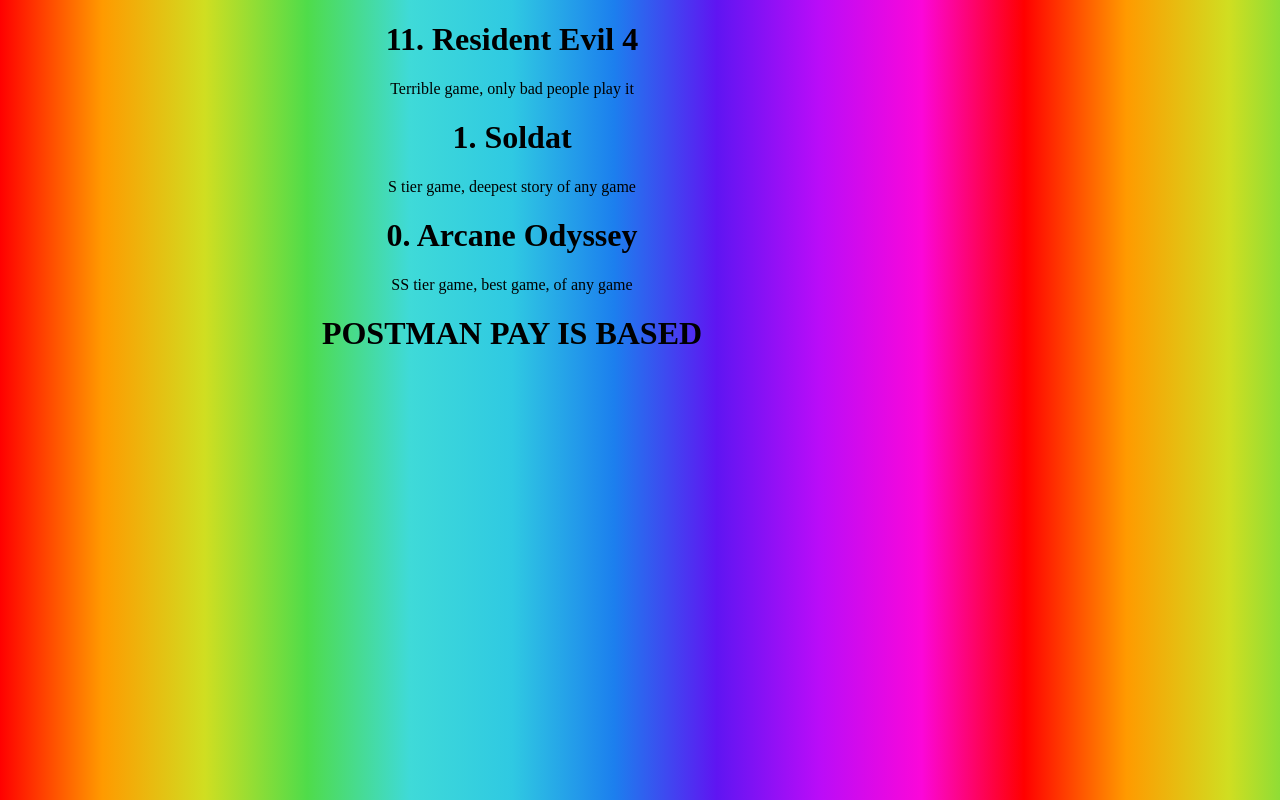
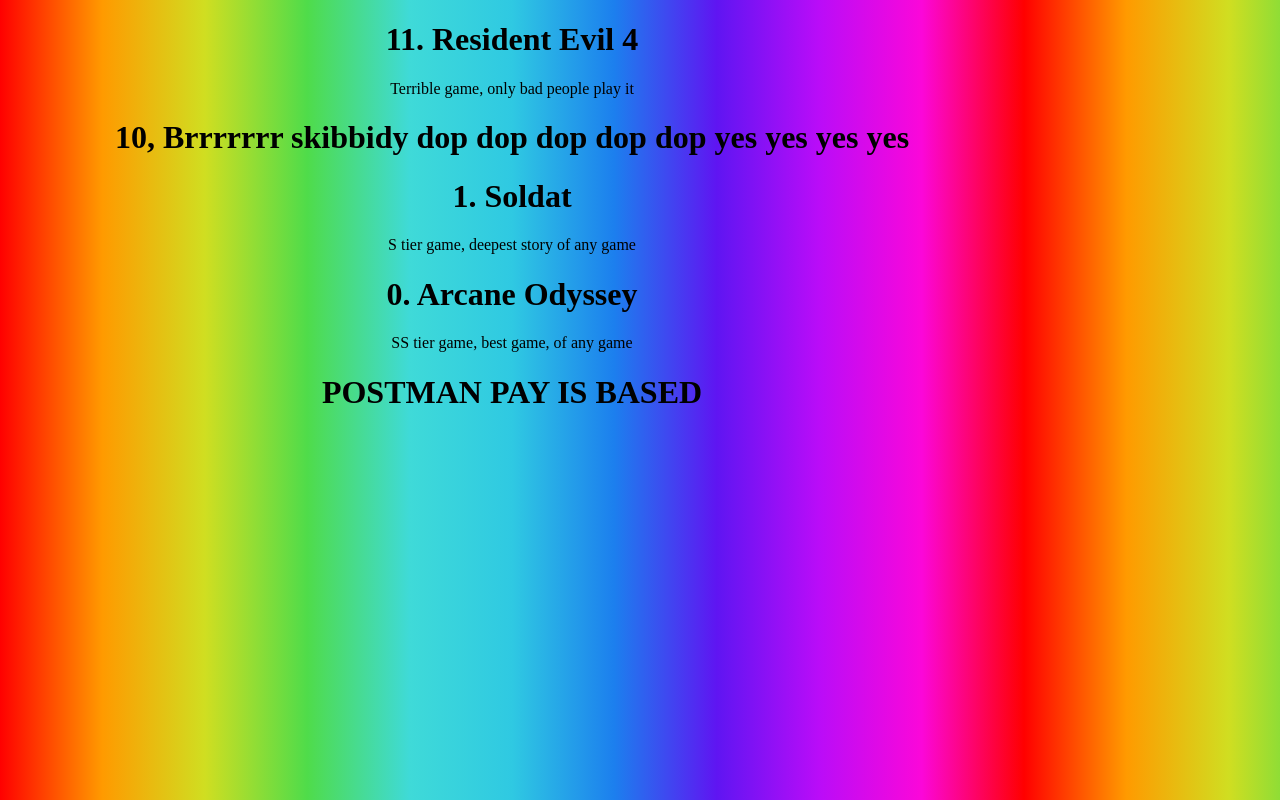
Before and after one commit to LloydGhee/QuandaleDingle.github.io, a plain HTML site: page index.html in a window 1280 px wide. Drawn offline with Linux system fonts and the light colour scheme.

Commit message:
Update index.html

```diff
--- a/index.html
+++ b/index.html
@@ -10,6 +10,8 @@
     <h1>11. Resident Evil 4</h1>
     <p>Terrible game, only bad people play it </p>
 
+    <h1>10, Brrrrrrr skibbidy dop dop dop dop dop yes yes yes yes </h1>
+
     <h1>1. Soldat</h1>
     <p>S tier game, deepest story of any game</p>
 
```
